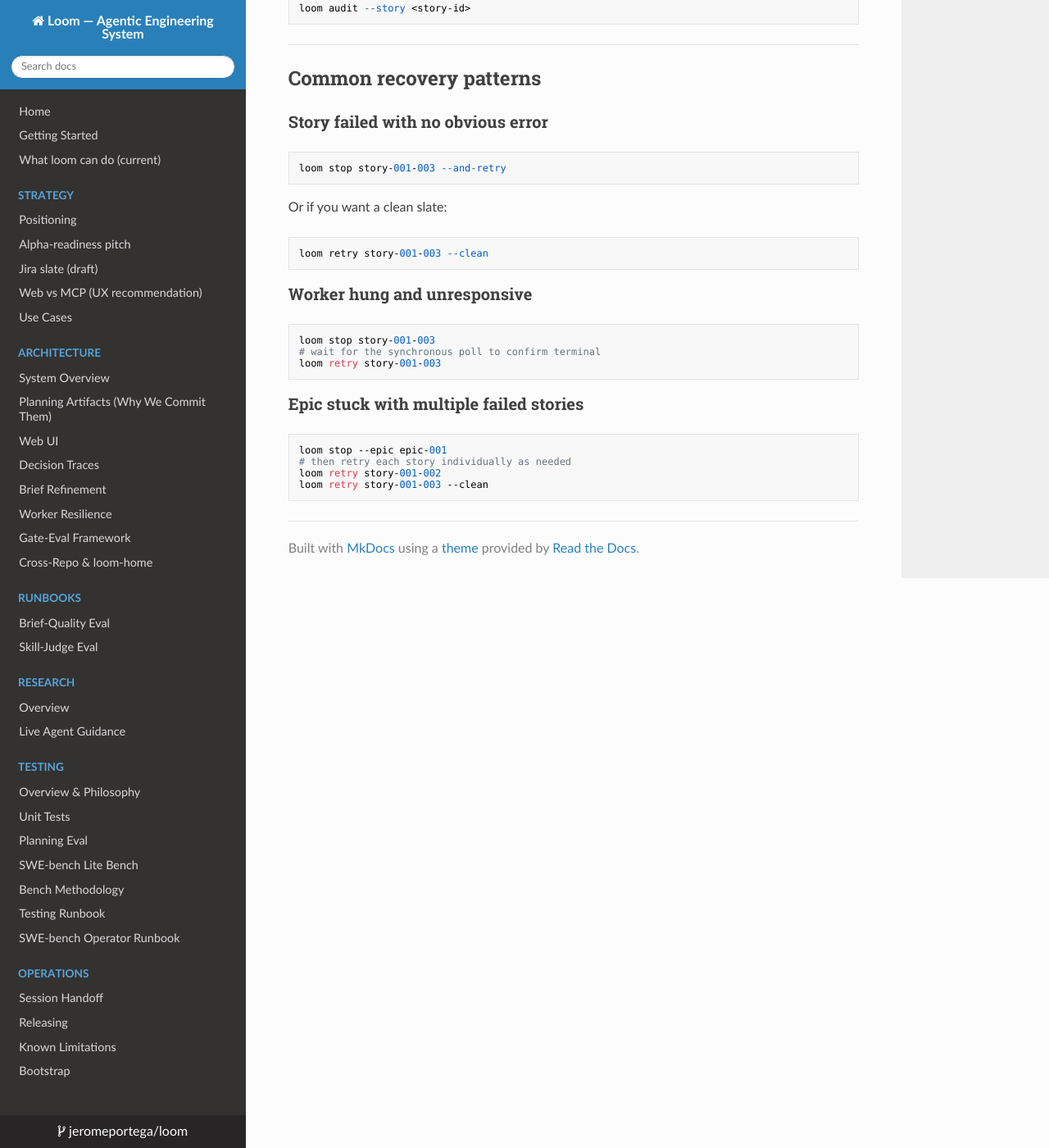
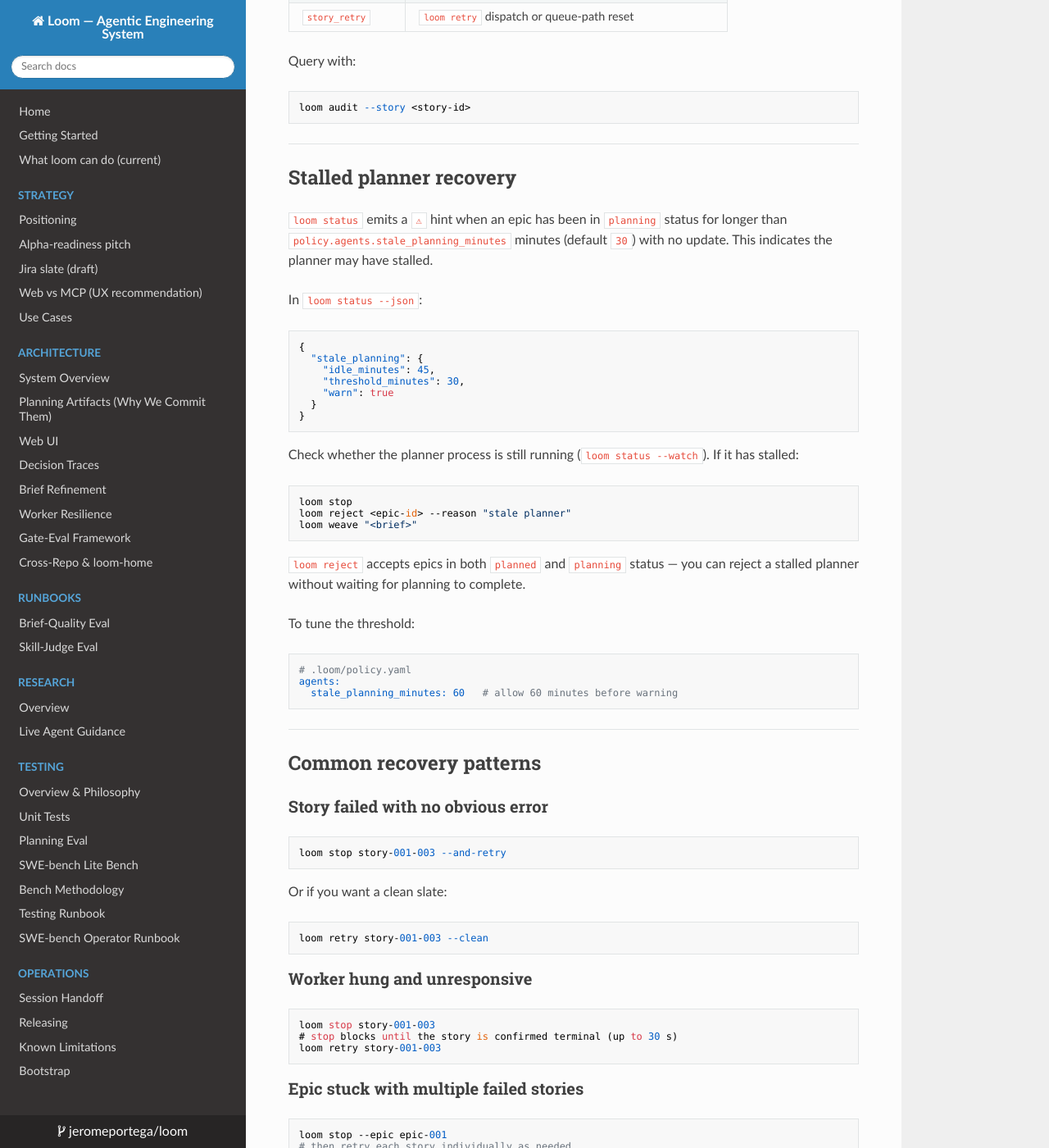
Before and after one commit to jeromeportega/loom, an MkDocs documentation site: the page built from docs/runbooks/stop-retry.md, in a window 1280 px wide and 1400 px high, scrolled down 2605 px. Shown: the whole window at 82% size. Built offline with MkDocs 1.6.1, drawn with Linux system fonts in a browser that asks for light colours; nearby versions of some CDN libraries; some of the changed text lies outside the part shown.

Commit message:
docs(runbooks): address code-review findings for story-075-006
- Fix loom retry synopsis in README.md to include --clean flag
- Fix misleading comment in stop-retry.md (stop blocks synchronously)
- Clarify --and-retry behavior with multiple story IDs
- Move stale-planning section from integration-branch.md to stop-retry.md
  with a cross-reference; planning stalls are unrelated to the integration
  branch and belong in the stop-and-retry runbook

Co-Authored-By: Claude Sonnet 4.6 <noreply@anthropic.com>

````diff
--- a/docs/runbooks/stop-retry.md
+++ b/docs/runbooks/stop-retry.md
@@ -52,6 +52,8 @@ Exits 0 only when both the stop and the retry enqueue succeed. Exits 1 on timeou
 
 > **`--and-retry` is not supported with `--epic`.** Stop individual story IDs and retry them separately.
 
+> **Multiple story IDs with `--and-retry`:** when multiple story IDs are supplied, loom stops and retries each one in sequence — stop → poll → retry for the first ID, then the same for the next, and so on. All stories are attempted regardless of individual failures; the command exits 1 at the end if any stop timed out or retry enqueue failed.
+
 ---
 
 ## Retrying a failed or blocked story
@@ -103,6 +105,42 @@ loom audit --story <story-id>
 
 ---
 
+## Stalled planner recovery
+
+`loom status` emits a `⚠` hint when an epic has been in `planning` status for longer than `policy.agents.stale_planning_minutes` minutes (default `30`) with no update. This indicates the planner may have stalled.
+
+In `loom status --json`:
+
+```json
+{
+  "stale_planning": {
+    "idle_minutes": 45,
+    "threshold_minutes": 30,
+    "warn": true
+  }
+}
+```
+
+Check whether the planner process is still running (`loom status --watch`). If it has stalled:
+
+```bash
+loom stop
+loom reject <epic-id> --reason "stale planner"
+loom weave "<brief>"
+```
+
+`loom reject` accepts epics in both `planned` and `planning` status — you can reject a stalled planner without waiting for planning to complete.
+
+To tune the threshold:
+
+```yaml
+# .loom/policy.yaml
+agents:
+  stale_planning_minutes: 60   # allow 60 minutes before warning
+```
+
+---
+
 ## Common recovery patterns
 
 ### Story failed with no obvious error
@@ -121,7 +159,7 @@ loom retry story-001-003 --clean
 
 ```bash
 loom stop story-001-003
-# wait for the synchronous poll to confirm terminal
+# stop blocks until the story is confirmed terminal (up to 30 s)
 loom retry story-001-003
 ```
 
````
Also changed, not shown: README.md (+1 -1 lines), docs/runbooks/integration-branch.md (+1 -33 lines).
